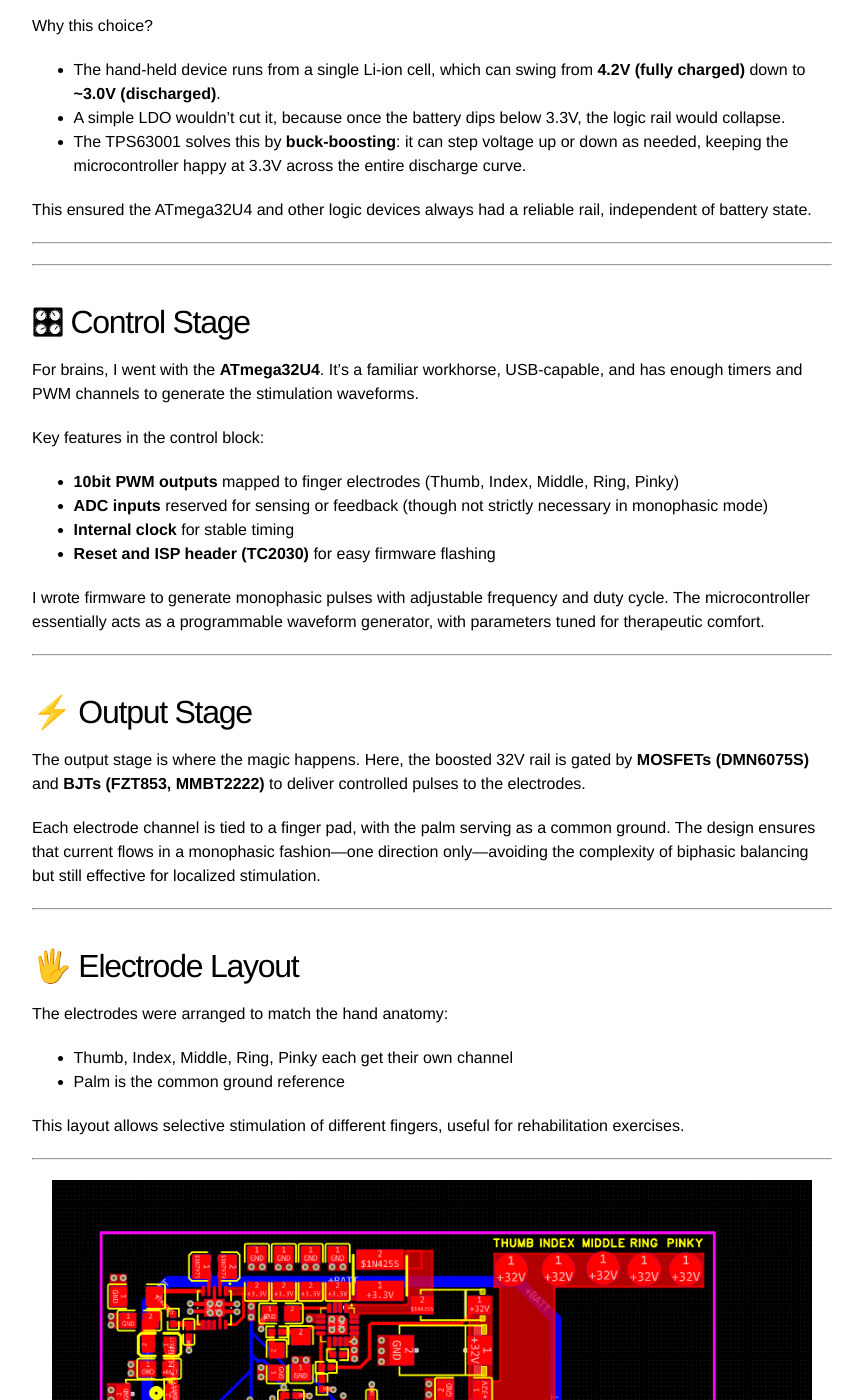
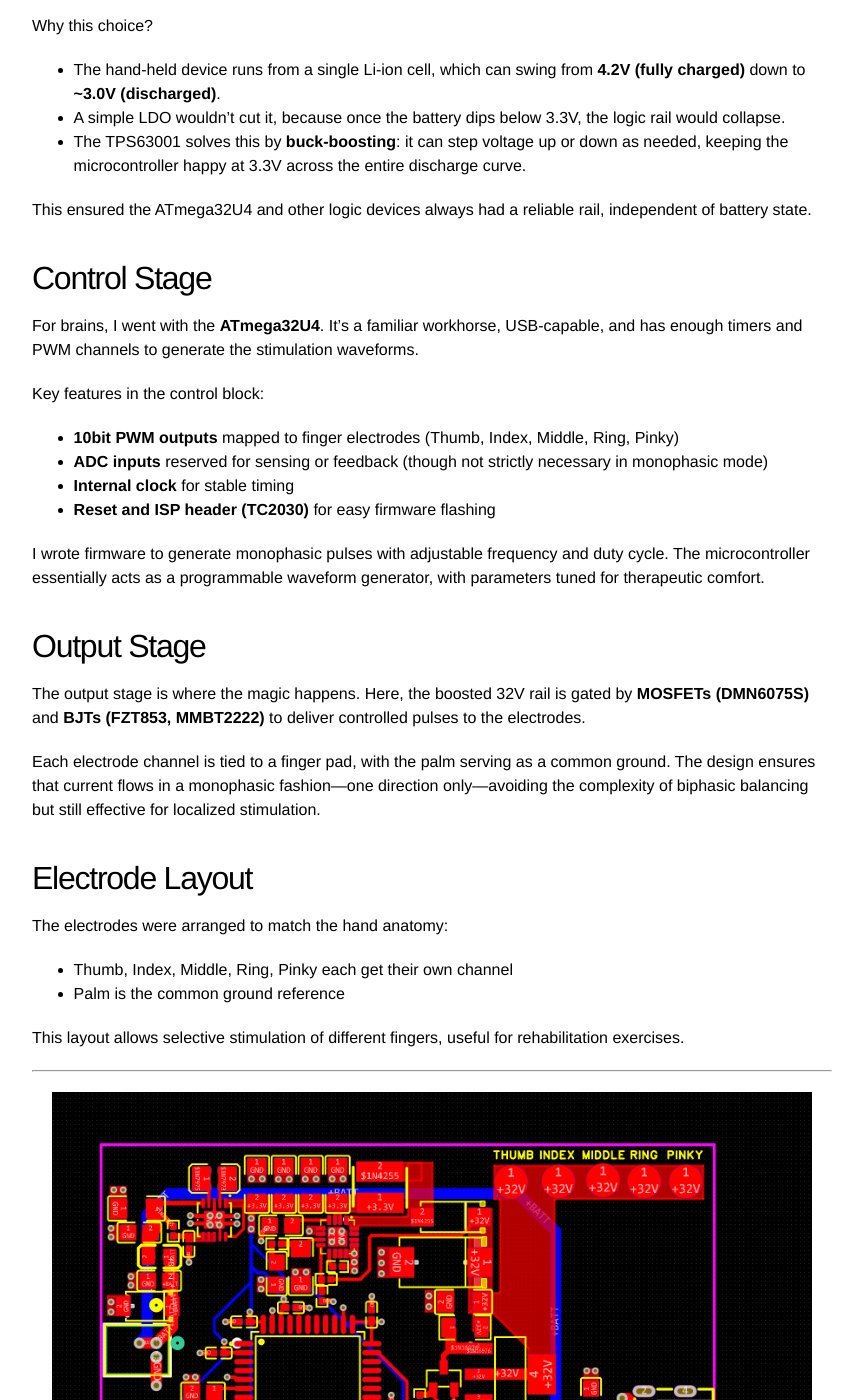
Before and after one commit to littlemountainman/littlemountainman.github.io, a Jekyll site: the page built from _posts/2025-11-17-tens.markdown, in a window 1280 px wide and 1400 px high, scrolled down 1202 px. Shown: the whole window, without its empty margins (208-1071 px from the left). Built offline with Jekyll 4.4.1, drawn with Linux system fonts in a browser that asks for light colours; comment, search, counter and statistics services are not loaded; some of the changed text lies outside the part shown.

Commit message:
clean formatting a little

```diff
--- a/_posts/2025-11-17-tens.markdown
+++ b/_posts/2025-11-17-tens.markdown
@@ -35,12 +35,8 @@ Why this choice?
 
 This ensured the ATmega32U4 and other logic devices always had a reliable rail, independent of battery state.
 
----
 
-
----
-
-## 🎛 Control Stage
+## Control Stage
 
 For brains, I went with the **ATmega32U4**. It’s a familiar workhorse, USB-capable, and has enough timers and PWM channels to generate the stimulation waveforms.
 
@@ -53,18 +49,18 @@ Key features in the control block:
 
 I wrote firmware to generate monophasic pulses with adjustable frequency and duty cycle. The microcontroller essentially acts as a programmable waveform generator, with parameters tuned for therapeutic comfort.
 
----
 
-## ⚡ Output Stage
+
+##  Output Stage
 
 The output stage is where the magic happens. Here, the boosted 32V rail is gated by **MOSFETs (DMN6075S)** and **BJTs (FZT853, MMBT2222)** to deliver controlled pulses to the electrodes.
 
 Each electrode channel is tied to a finger pad, with the palm serving as a common ground. The design ensures that current flows in a monophasic fashion—one direction only—avoiding the complexity of biphasic balancing but still effective for localized stimulation.
 
 
----
 
-## 🖐 Electrode Layout
+
+##  Electrode Layout
 
 The electrodes were arranged to match the hand anatomy:
 
@@ -92,7 +88,7 @@ So the blocks look like this:
 
 ---
 
-## ✍️ Reflections
+##  Reflections
 
 This project was equal parts electronics design and human-centered engineering. The monophasic approach kept things simple, and by breaking the design into clear blocks—power, control, output— I could iterate quickly.
 
```
